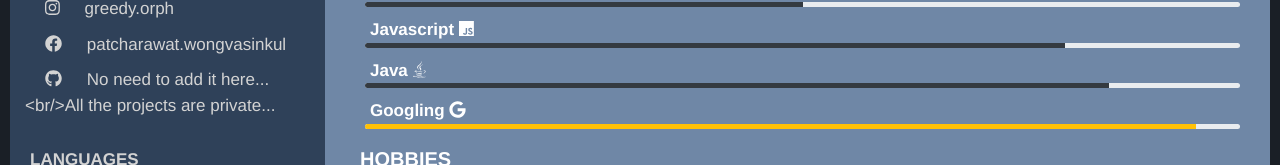
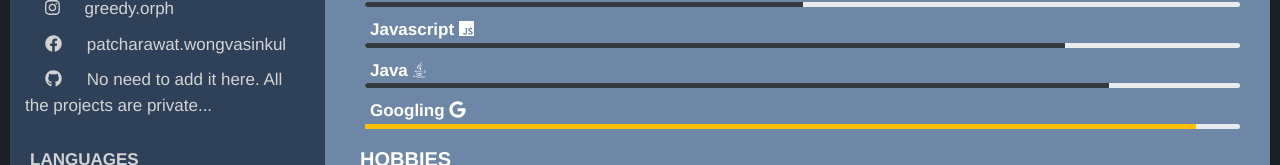
Before and after one commit to MightyOrphus/myCV, a Vue app: page / in a window 1280 px wide. Shown: the part 462-627 px from the top of the page. Built offline with nearby package versions, Linux system fonts and the light colour scheme; what @growthbunker/vuetimeline would draw is missing.

Commit message:
adjust message

```diff
--- a/src/components/SideBar.vue
+++ b/src/components/SideBar.vue
@@ -56,8 +56,7 @@
             },
             {
               icon: ["fab", "github"],
-              text:
-                "No need to add it here...<br/>All the projects are private...",
+              text: "No need to add it here. All the projects are private...",
             },
           ],
         },
```
